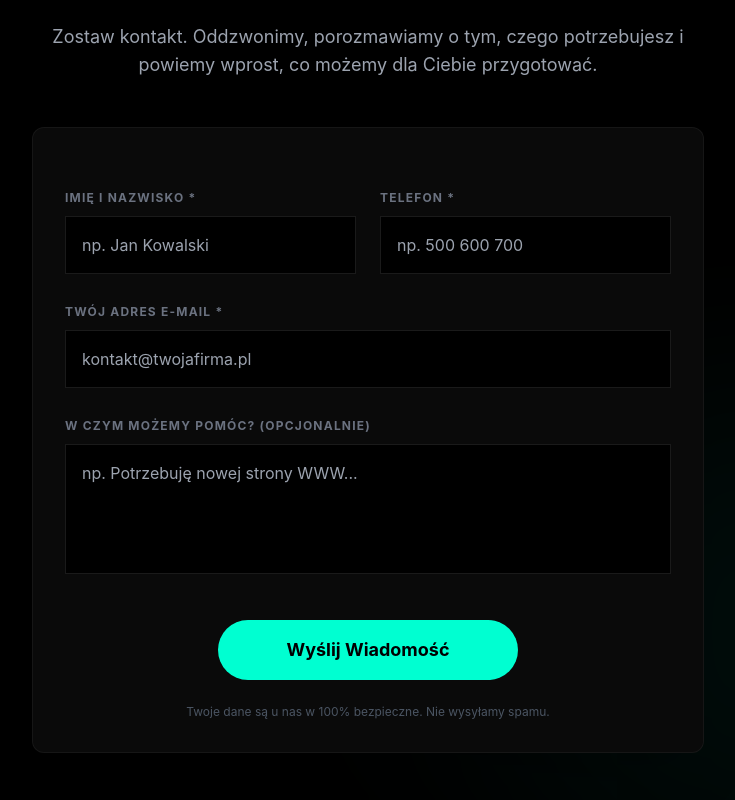
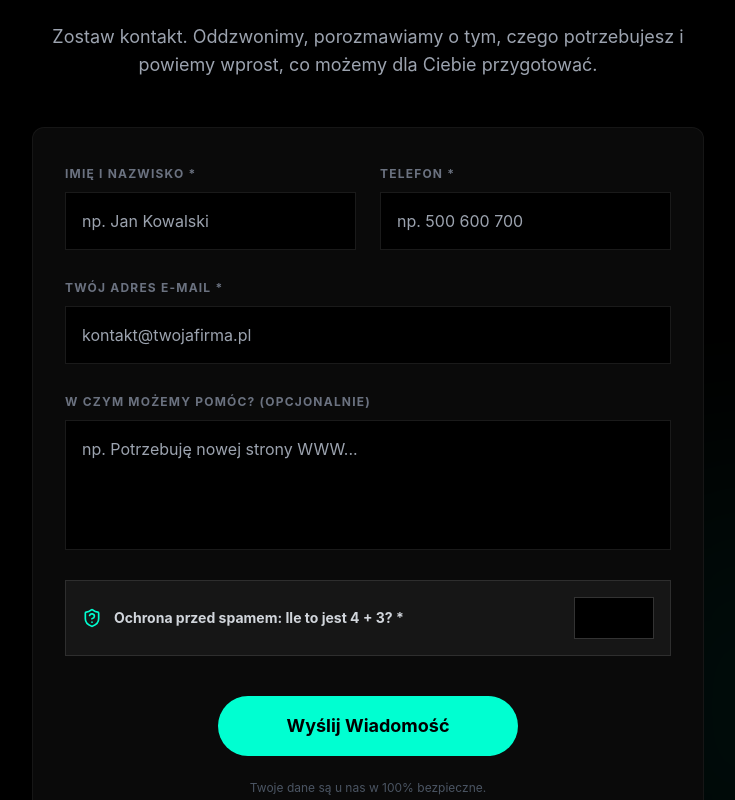
Before and after one commit to michalfbi/visilogo, a React (Create React App) app in the folder frontend/: page / in a window 1280 px wide. Shown: the part 10000-10800 px from the top of the page, without its empty margins (272-1007 px from the left). Built offline with nearby package versions, Linux system fonts and the light colour scheme; the HTML template or start-up script is replaced by a standard one.

Commit message:
feat: dodanie sledzenia URL i matematycznej CAPTCHA

```diff
--- a/frontend/src/components/Contact.jsx
+++ b/frontend/src/components/Contact.jsx
@@ -1,22 +1,32 @@
-import React, { useState } from 'react';
+import React, { useState, useEffect } from 'react';
 import { motion, AnimatePresence } from 'framer-motion';
-import { Check, Loader2, AlertCircle } from 'lucide-react';
+import { Check, Loader2, AlertCircle, ShieldQuestion } from 'lucide-react';
 
 const WEBHOOK_URL = "https://hook.eu1.make.com/we5gnbk29ew8kcg4s64vi1xon7ig4pjs";
 
 const Contact = () => {
   const [status, setStatus] = useState('idle');
 
+  // Matematyczna CAPTCHA - losowanie dwóch prostych liczb
+  const [num1, setNum1] = useState(0);
+  const [num2, setNum2] = useState(0);
+  const [captchaAnswer, setCaptchaAnswer] = useState('');
+
+  useEffect(() => {
+    setNum1(Math.floor(Math.random() * 5) + 1);
+    setNum2(Math.floor(Math.random() * 5) + 1);
+  }, []);
+
   const handleSubmit = async (e) => {
     e.preventDefault();
 
-    // 1. ANTYSPAM (Honeypot): Jeśli bot wypełni to ukryte pole, przerywamy akcję
-    if (e.target.honeypot && e.target.honeypot.value !== '') {
-      setStatus('success');
+    // 1. ANTYSPAM: Weryfikacja matematyczna
+    if (parseInt(captchaAnswer) !== num1 + num2) {
+      setStatus('captcha_error');
       return;
     }
 
-    // 2. TWARDA WALIDACJA: Ucinamy puste spacje, żeby zablokować puste maile
+    // 2. WALIDACJA: Ucinamy puste spacje
     const name = e.target.name.value.trim();
     const email = e.target.email.value.trim();
     const phone = e.target.phone.value.trim();
@@ -29,8 +39,11 @@ const Contact = () => {
 
     setStatus('loading');
 
+    // 3. NOWE DANE: Zbieranie informacji o lokalizacji klienta
     const formData = {
       form_type: "Główny Formularz Kontaktowy",
+      form_location: "Sekcja Contact (Dół Strony)",
+      page_url: window.location.href, // Pobiera dokładny adres z przeglądarki
       name: name,
       email: email,
       phone: phone,
@@ -80,7 +93,12 @@ const Contact = () => {
                   </div>
                   <h3 className="text-3xl font-bold text-white mb-4">Wiadomość Wysłana!</h3>
                   <p className="text-gray-400 text-lg mb-8">Skontaktujemy się z Tobą telefonicznie w najbliższym czasie.</p>
-                  <button onClick={() => setStatus('idle')} className="text-[#00FFD1] hover:text-white underline">Wyślij jeszcze jedną</button>
+                  <button onClick={() => {
+                    setStatus('idle');
+                    setCaptchaAnswer('');
+                    setNum1(Math.floor(Math.random() * 5) + 1);
+                    setNum2(Math.floor(Math.random() * 5) + 1);
+                  }} className="text-[#00FFD1] hover:text-white underline">Wyślij jeszcze jedną</button>
                 </motion.div>
               ) : (
                 <motion.form
@@ -90,13 +108,17 @@ const Contact = () => {
                   onSubmit={handleSubmit}
                   className="space-y-6 bg-[#0A0A0A] p-8 border border-white/5 rounded-xl shadow-2xl"
                 >
-                  {/* UKRYTE POLE ANTYSPAMOWE */}
-                  <input type="text" name="honeypot" style={{ display: 'none' }} tabIndex="-1" autoComplete="off" />
-
                   {status === 'error' && (
                     <div className="bg-red-500/10 border border-red-500/20 p-4 flex items-center gap-3 text-red-400 text-sm rounded">
                       <AlertCircle size={18} />
-                      Uzupełnij poprawnie wszystkie wymagane pola i spróbuj ponownie.
+                      Uzupełnij poprawnie wszystkie wymagane pola.
+                    </div>
+                  )}
+
+                  {status === 'captcha_error' && (
+                    <div className="bg-orange-500/10 border border-orange-500/20 p-4 flex items-center gap-3 text-orange-400 text-sm rounded">
+                      <ShieldQuestion size={18} />
+                      Zły wynik równania. Popraw odpowiedź, aby udowodnić, że nie jesteś robotem.
                     </div>
                   )}
 
@@ -121,13 +143,31 @@ const Contact = () => {
                     <textarea name="message" rows={4} className="w-full bg-black border border-white/10 p-4 text-white focus:border-[#00FFD1] outline-none resize-none rounded-lg" placeholder="np. Potrzebuję nowej strony WWW..." disabled={status === 'loading'} />
                   </div>
 
+                  {/* MATEMATYCZNA CAPTCHA */}
+                  <div className="bg-white/5 border border-white/10 p-4 rounded-lg flex items-center justify-between gap-4">
+                    <div className="flex items-center gap-3">
+                      <ShieldQuestion className="text-[#00FFD1]" size={20} />
+                      <label className="text-sm font-bold text-gray-300">
+                        Ochrona przed spamem: Ile to jest {num1} + {num2}? *
+                      </label>
+                    </div>
+                    <input
+                      type="number"
+                      value={captchaAnswer}
+                      onChange={(e) => setCaptchaAnswer(e.target.value)}
+                      className="w-20 bg-black border border-white/20 p-2 text-center text-white focus:border-[#00FFD1] outline-none rounded-lg"
+                      required
+                      disabled={status === 'loading'}
+                    />
+                  </div>
+
                   <div className="flex justify-center pt-4">
                     <button type="submit" disabled={status === 'loading'} className="bg-[#00FFD1] text-black w-full md:w-auto min-w-[300px] font-bold text-lg py-4 rounded-full flex items-center justify-center gap-2 hover:bg-white transition-colors">
                       {status === 'loading' ? <Loader2 className="animate-spin" /> : 'Wyślij Wiadomość'}
                     </button>
                   </div>
                   <p className="text-xs text-center text-gray-600">
-                    Twoje dane są u nas w 100% bezpieczne. Nie wysyłamy spamu.
+                    Twoje dane są u nas w 100% bezpieczne.
                   </p>
                 </motion.form>
               )}
```
